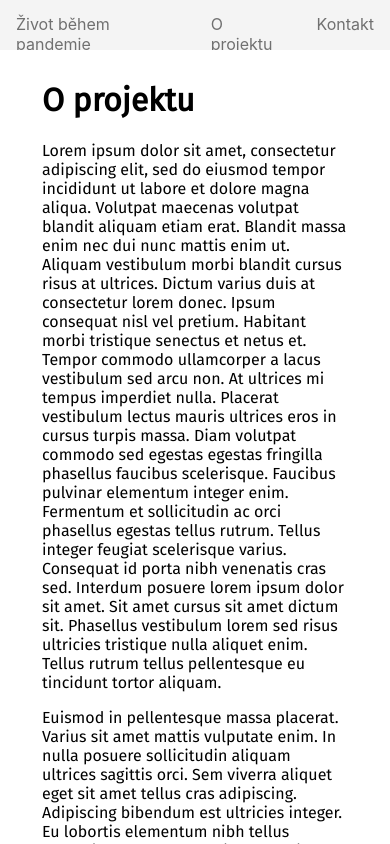
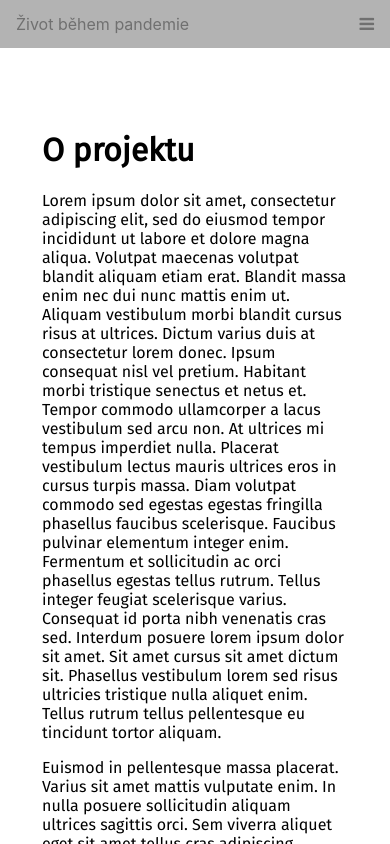
Before and after one commit to mveith/paq-research, a Next.js app: page /projekt in a window 390 px wide. Shown: the top 844 px of the page. Built offline with nearby package versions, Linux system fonts and the light colour scheme.

Commit message:
Hamburger menu (WIP)

```diff
--- a/components/layout.js
+++ b/components/layout.js
@@ -1,6 +1,7 @@
 import Head from 'next/head';
 import Link from 'next/link';
 import { useRouter } from 'next/router';
+import { useState } from 'react';
 
 const menuItemStyle = { color: "gray" };
 const activeMenuItemStyle = { color: "black" };
@@ -15,20 +16,34 @@ function ActiveLink({ children, href, style, activeStyle }) {
     return (<Link href={href}><a style={isActive ? activeStyle : style}>{children}</a></Link>);
 }
 
-
 export default function Layout(props) {
+    const [openMenu, setOpenMenu] = useState(false);
     return (
         <>
-            <nav style={{ overflow: "hidden", backgroundColor: "#F4F4F4", position: "fixed", top: "0", width: "100%", height: "50px", display: "flex", justifyContent: "right" }}>
+            <Head>
+                <meta name="viewport" content="initial-scale=1.0, width=device-width" />
+                <link rel="stylesheet" href="https://cdnjs.cloudflare.com/ajax/libs/font-awesome/4.7.0/css/font-awesome.min.css" />
+                <link href="https://fonts.googleapis.com/css2?family=Fira+Sans&display=swap" rel="stylesheet" />
+            </Head>
+            <nav className="top-menu">
                 <Link href="/"><a style={navbarItemStyle}>Život během pandemie</a></Link>
                 <Link href="/projekt"><a style={navbarItemStyle}>O projektu</a></Link>
                 <Link href="/projekt"><a style={navbarItemStyle}>Kontakt</a></Link>
             </nav>
+            <nav className="top-menu-mobile">
+                <div class="topnav" style={{ overflow: "hidden", backgroundColor: "#B3B3B3", position: "relative" }} >
+                    <Link href="/"><a style={{ ...navbarItemStyle, display: "block" }}>Život během pandemie</a></Link>
+                    <div style={{ display: openMenu ? "flex" : "none", flexDirection: "column" }}>
+
+                        <Link href="/projekt" ><a style={navbarItemStyle}>O projektu</a></Link>
+                        <Link href="/projekt"><a style={navbarItemStyle}>Kontakt</a></Link>
+                    </div>
+                    <a href="javascript:void(0);" class="icon" onClick={e => setOpenMenu(!openMenu)} style={{ ...navbarItemStyle, fontSize: "17px", display: "block", position: "absolute", right: 0, top: 0 }}>
+                        <i class="fa fa-bars"></i>
+                    </a>
+                </div>
+            </nav>
             <div className="main-wrapper" style={{ marginTop: "50px", }}>
-                <Head>
-                    <meta name="viewport" content="initial-scale=1.0, width=device-width" />
-                    <link href="https://fonts.googleapis.com/css2?family=Fira+Sans&display=swap" rel="stylesheet" />
-                </Head>
                 <div className="side-menu">
                     <header>
                         <Link href="/"><a><h1>život během pandemie</h1></a></Link>
--- a/styles/globals.css
+++ b/styles/globals.css
@@ -42,6 +42,15 @@ a {
 
 .multiple-charts-wrapper {}
 
+.top-menu {
+    display: none;
+}
+
+.top-menu-mobile {
+    width: 100%;
+    height: 50px;
+}
+
 @media only screen and (min-width: 720px) {
     .main-wrapper {
         display: flex;
@@ -78,6 +87,19 @@ a {
     .responsive-container:nth-child(3n-2) .axis.y.left {
         display: inherit;
     }
+    .top-menu {
+        overflow: hidden;
+        background-color: #F4F4F4;
+        position: fixed;
+        top: 0;
+        width: 100%;
+        height: 50px;
+        display: flex;
+        justify-content: right
+    }
+    .top-menu-mobile {
+        display: none;
+    }
 }
 
 @media only screen and (min-width: 1200px) {
```
